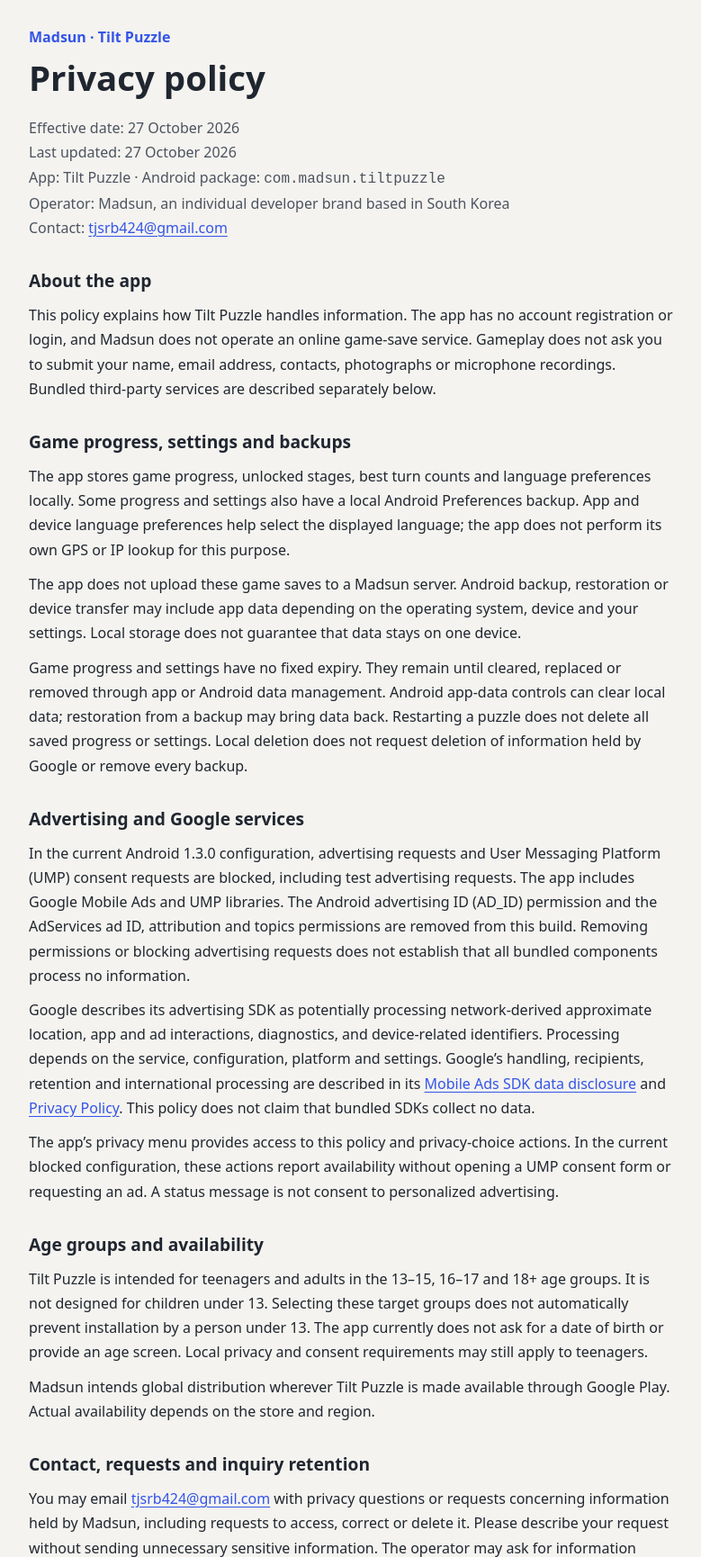
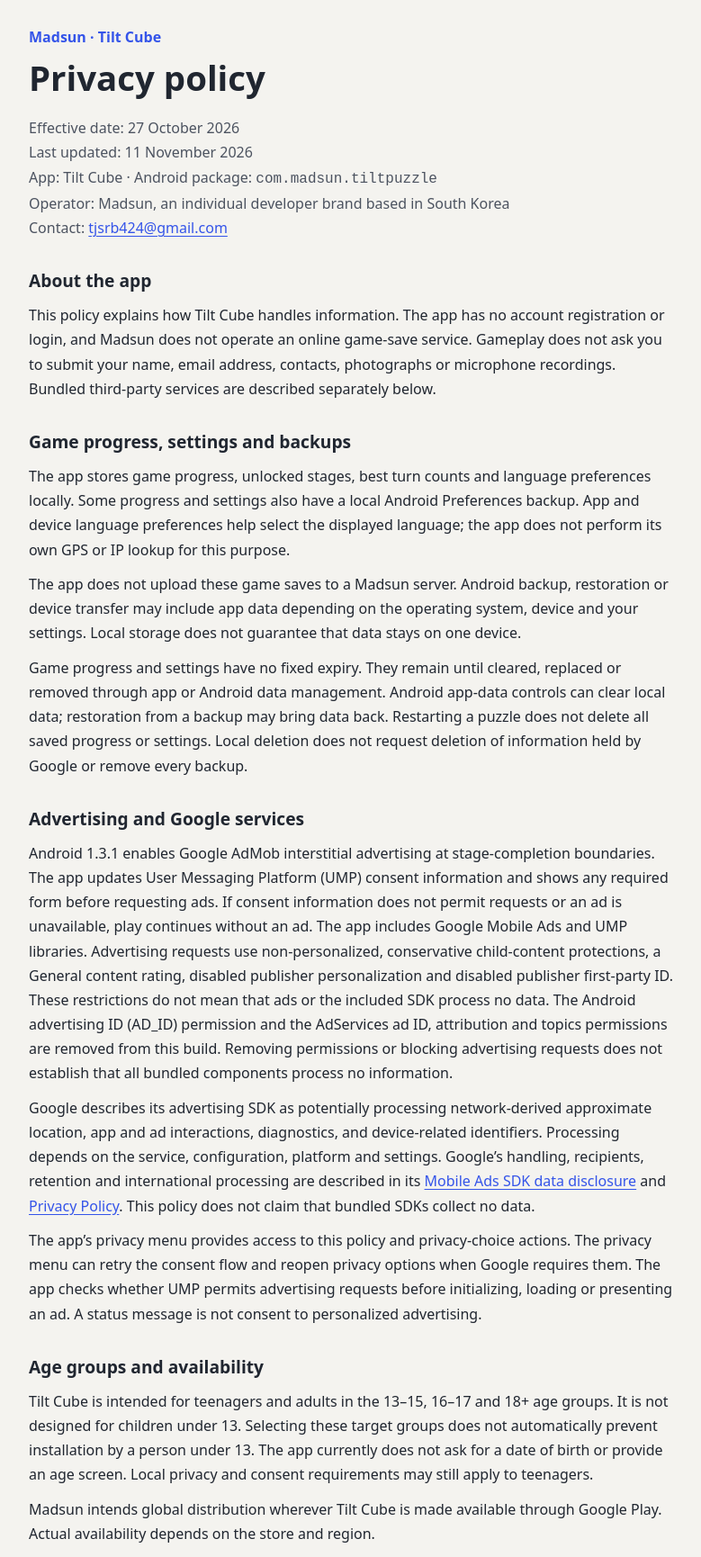
Before and after one commit to tjsrb424/madsun-privacy, a plain HTML site: page en.html in a window 1280 px wide. Shown: the top 1730 px of the page at 90% size, without its empty margins (250-1029 px from the left). Drawn offline with Linux system fonts and the light colour scheme.

Commit message:
Align privacy policy with Tilt Cube 1.3.1 live advertising

```diff
--- a/en.html
+++ b/en.html
@@ -4,7 +4,7 @@
   <meta charset="utf-8">
   <meta name="viewport" content="width=device-width, initial-scale=1">
   <meta name="color-scheme" content="light">
-  <title>Tilt Puzzle — Privacy policy</title>
+  <title>Tilt Cube — Privacy policy</title>
   <style>
     :root { color-scheme: light; font-family: system-ui, sans-serif; color: #202630; background: #f4f3ef; font-size: 16px; }
     * { box-sizing: border-box; }
@@ -23,22 +23,22 @@
 </head>
 <body>
 <main>
-<p class="eyebrow">Madsun · Tilt Puzzle</p>
+<p class="eyebrow">Madsun · Tilt Cube</p>
 <h1>Privacy policy</h1>
-<p class="meta">Effective date: 27 October 2026<br>Last updated: 27 October 2026<br>App: Tilt Puzzle · Android package: <code>com.madsun.tiltpuzzle</code><br>Operator: Madsun, an individual developer brand based in South Korea<br>Contact: <a href="mailto:tjsrb424@gmail.com">tjsrb424@gmail.com</a></p>
+<p class="meta">Effective date: 27 October 2026<br>Last updated: 11 November 2026<br>App: Tilt Cube · Android package: <code>com.madsun.tiltpuzzle</code><br>Operator: Madsun, an individual developer brand based in South Korea<br>Contact: <a href="mailto:tjsrb424@gmail.com">tjsrb424@gmail.com</a></p>
 <section><h2>About the app</h2>
-<p>This policy explains how Tilt Puzzle handles information. The app has no account registration or login, and Madsun does not operate an online game-save service. Gameplay does not ask you to submit your name, email address, contacts, photographs or microphone recordings. Bundled third-party services are described separately below.</p></section>
+<p>This policy explains how Tilt Cube handles information. The app has no account registration or login, and Madsun does not operate an online game-save service. Gameplay does not ask you to submit your name, email address, contacts, photographs or microphone recordings. Bundled third-party services are described separately below.</p></section>
 <section><h2>Game progress, settings and backups</h2>
 <p>The app stores game progress, unlocked stages, best turn counts and language preferences locally. Some progress and settings also have a local Android Preferences backup. App and device language preferences help select the displayed language; the app does not perform its own GPS or IP lookup for this purpose.</p>
 <p>The app does not upload these game saves to a Madsun server. Android backup, restoration or device transfer may include app data depending on the operating system, device and your settings. Local storage does not guarantee that data stays on one device.</p>
 <p>Game progress and settings have no fixed expiry. They remain until cleared, replaced or removed through app or Android data management. Android app-data controls can clear local data; restoration from a backup may bring data back. Restarting a puzzle does not delete all saved progress or settings. Local deletion does not request deletion of information held by Google or remove every backup.</p></section>
 <section><h2>Advertising and Google services</h2>
-<p>In the current Android 1.3.0 configuration, advertising requests and User Messaging Platform (UMP) consent requests are blocked, including test advertising requests. The app includes Google Mobile Ads and UMP libraries. The Android advertising ID (AD_ID) permission and the AdServices ad ID, attribution and topics permissions are removed from this build. Removing permissions or blocking advertising requests does not establish that all bundled components process no information.</p>
+<p>Android 1.3.1 enables Google AdMob interstitial advertising at stage-completion boundaries. The app updates User Messaging Platform (UMP) consent information and shows any required form before requesting ads. If consent information does not permit requests or an ad is unavailable, play continues without an ad. The app includes Google Mobile Ads and UMP libraries. Advertising requests use non-personalized, conservative child-content protections, a General content rating, disabled publisher personalization and disabled publisher first-party ID. These restrictions do not mean that ads or the included SDK process no data. The Android advertising ID (AD_ID) permission and the AdServices ad ID, attribution and topics permissions are removed from this build. Removing permissions or blocking advertising requests does not establish that all bundled components process no information.</p>
 <p>Google describes its advertising SDK as potentially processing network-derived approximate location, app and ad interactions, diagnostics, and device-related identifiers. Processing depends on the service, configuration, platform and settings. Google’s handling, recipients, retention and international processing are described in its <a href="https://developers.google.com/admob/android/privacy/play-data-disclosure?hl=en">Mobile Ads SDK data disclosure</a> and <a href="https://policies.google.com/privacy?hl=en">Privacy Policy</a>. This policy does not claim that bundled SDKs collect no data.</p>
-<p>The app’s privacy menu provides access to this policy and privacy-choice actions. In the current blocked configuration, these actions report availability without opening a UMP consent form or requesting an ad. A status message is not consent to personalized advertising.</p></section>
+<p>The app’s privacy menu provides access to this policy and privacy-choice actions. The privacy menu can retry the consent flow and reopen privacy options when Google requires them. The app checks whether UMP permits advertising requests before initializing, loading or presenting an ad. A status message is not consent to personalized advertising.</p></section>
 <section><h2>Age groups and availability</h2>
-<p>Tilt Puzzle is intended for teenagers and adults in the 13–15, 16–17 and 18+ age groups. It is not designed for children under 13. Selecting these target groups does not automatically prevent installation by a person under 13. The app currently does not ask for a date of birth or provide an age screen. Local privacy and consent requirements may still apply to teenagers.</p>
-<p>Madsun intends global distribution wherever Tilt Puzzle is made available through Google Play. Actual availability depends on the store and region.</p></section>
+<p>Tilt Cube is intended for teenagers and adults in the 13–15, 16–17 and 18+ age groups. It is not designed for children under 13. Selecting these target groups does not automatically prevent installation by a person under 13. The app currently does not ask for a date of birth or provide an age screen. Local privacy and consent requirements may still apply to teenagers.</p>
+<p>Madsun intends global distribution wherever Tilt Cube is made available through Google Play. Actual availability depends on the store and region.</p></section>
 <section><h2>Contact, requests and inquiry retention</h2>
 <p>You may email <a href="mailto:tjsrb424@gmail.com">tjsrb424@gmail.com</a> with privacy questions or requests concerning information held by Madsun, including requests to access, correct or delete it. Please describe your request without sending unnecessary sensitive information. The operator may ask for information reasonably needed to identify and handle the request. Available rights and the handling of a request depend on applicable law. The app creates no user accounts and therefore has no app-account deletion flow.</p>
 <p>Sending email shares your address and message with Madsun and the email service used for the exchange. Madsun deletes the support and privacy inquiry emails it retains within 90 days after the inquiry is closed. If applicable law requires retention, Madsun retains only the information subject to that requirement for the legally required period and deletes it when that obligation ends. This period applies to inquiry emails retained by Madsun, not to Google SDK data or Android backups.</p></section>
```
